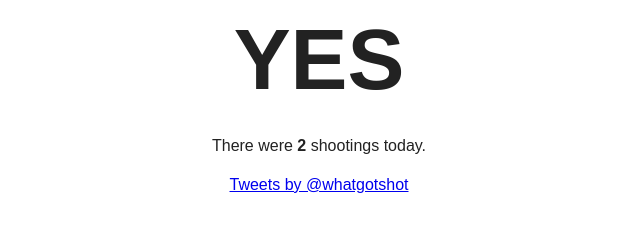
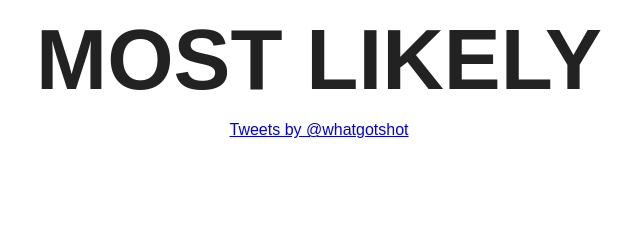
Before and after one commit to gatlin/wasthereamassshootingtoday.info, a plain HTML site: page index.html in a window 1280 px wide. Shown: the whole page, without its empty margins (321-961 px from the left). Drawn offline with nearby package versions, Linux system fonts and the light colour scheme.

Commit message:
changed title

```diff
--- a/index.html
+++ b/index.html
@@ -22,10 +22,7 @@
         <![endif]-->
 
         <!-- Add your site or application content here -->
-        <h1>YES</h1>
-        <div class="detail">
-            <p>There were <strong>2</strong> shootings today.</p>
-        </div>
+        <h1>MOST LIKELY</h1>
         <div class="main">
             <a class="twitter-timeline"
                href="https://twitter.com/whatgotshot"
--- a/js/main.js
+++ b/js/main.js
@@ -3,6 +3,7 @@ twttr.events.bind(
   function(event) {
       event.widgets.forEach(function(widget) {
           console.log("Created widget: " + widget.id);
+          console.log(event);
       });
   }
 );
```
